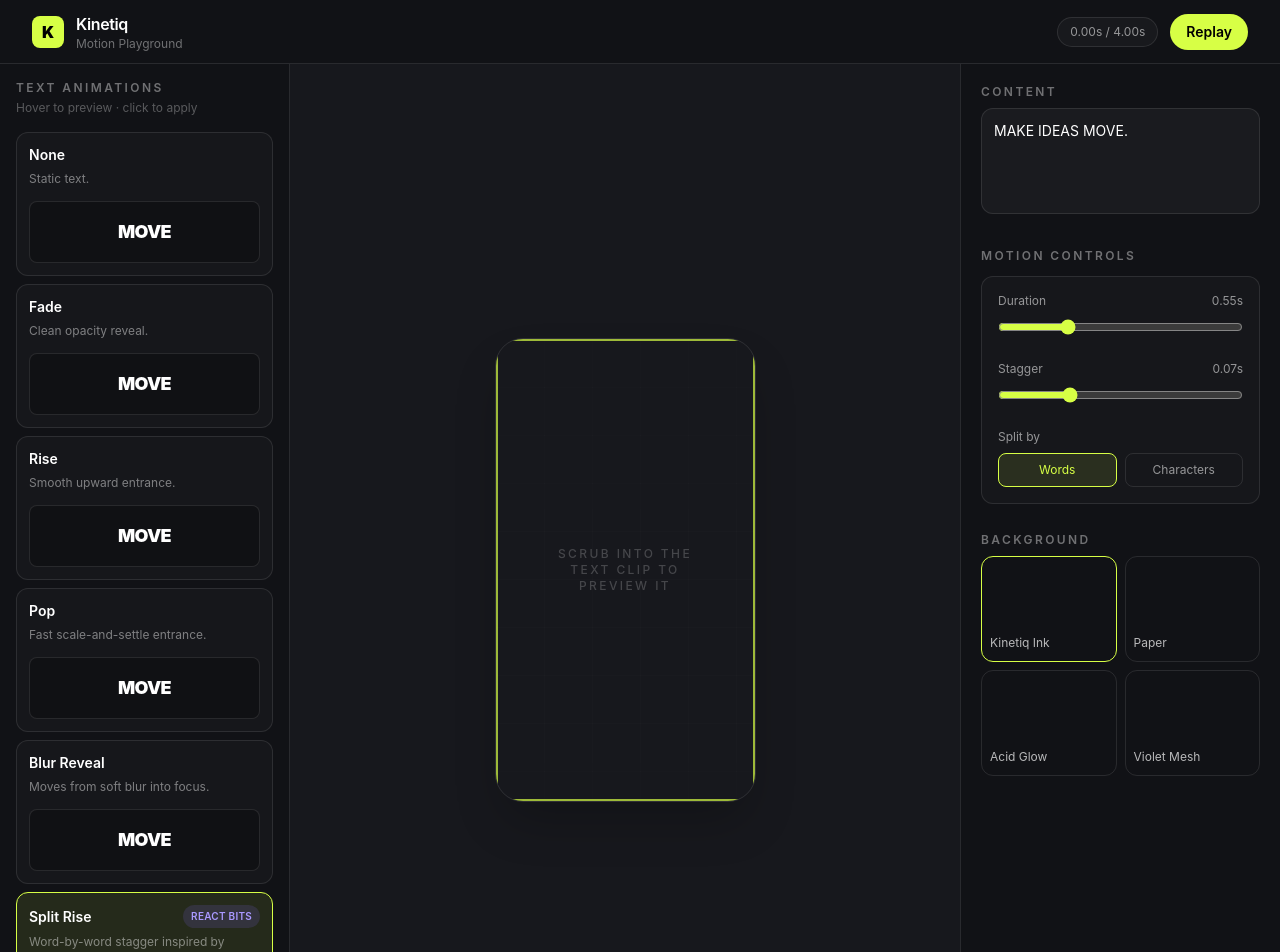
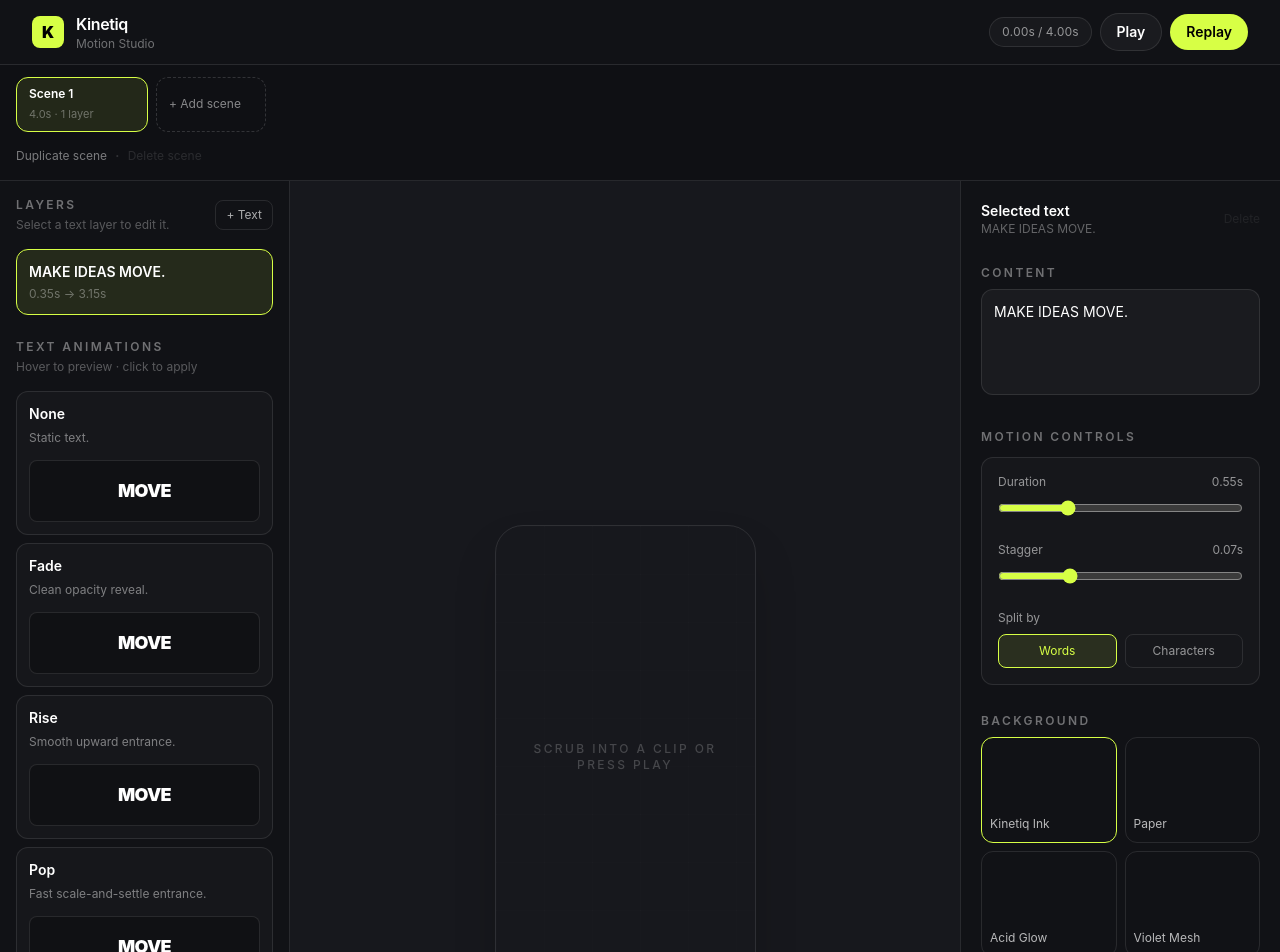
Before and after one commit to seavens3nt/kinetiq, a Next.js app: page / in a window 1280 px wide. Shown: the top 952 px of the page. Built offline with nearby package versions, Linux system fonts and the light colour scheme.

Commit message:
add playback scene strip and multiple text layers

```diff
--- a/src/components/editor/motion-playground.tsx
+++ b/src/components/editor/motion-playground.tsx
@@ -1,6 +1,6 @@
 "use client";
 
-import { useState } from "react";
+import { useEffect, useMemo, useState } from "react";
 import { AnimatedText } from "@/components/editor/animated-text";
 import { TimelineEditor } from "@/components/editor/timeline-editor";
 import { backgroundPresets, motionPresets } from "@/lib/presets";
@@ -15,6 +15,8 @@ export function MotionPlayground() {
     project,
     replayKey,
     currentTime,
+    isPlaying,
+    activeSceneIndex,
     selectedElementId,
     setHeadline,
     setMotionPreset,
@@ -22,32 +24,95 @@ export function MotionPlayground() {
     setMotionStagger,
     setSplitBy,
     setBackgroundPreset,
+    setCurrentTime,
+    setPlaying,
+    togglePlayback,
+    setActiveScene,
+    addScene,
+    duplicateScene,
+    deleteScene,
+    addTextElement,
+    deleteSelectedElement,
     setSelectedElement,
     replay,
   } = useEditorStore();
 
-  const scene = project.scenes[0];
-  const headline = scene.elements[0];
+  const scene = project.scenes[activeSceneIndex];
+  const selectedElement =
+    scene.elements.find((element) => element.id === selectedElementId) ?? scene.elements[0];
   const background = backgroundPresets.find((item) => item.id === scene.backgroundPresetId)!;
-  const activePresetId = previewPresetId ?? headline.motionPresetId;
+
+  useEffect(() => {
+    if (!isPlaying) return;
+
+    let previous = performance.now();
+    let frame = 0;
+
+    const step = (now: number) => {
+      const deltaSeconds = (now - previous) / 1000;
+      previous = now;
+      const state = useEditorStore.getState();
+      const activeScene = state.project.scenes[state.activeSceneIndex];
+      const nextTime = state.currentTime + deltaSeconds;
+
+      if (nextTime >= activeScene.durationInSeconds) {
+        state.setCurrentTime(activeScene.durationInSeconds);
+        state.setPlaying(false);
+        return;
+      }
+
+      state.setCurrentTime(nextTime);
+      frame = requestAnimationFrame(step);
+    };
+
+    frame = requestAnimationFrame(step);
+    return () => cancelAnimationFrame(frame);
+  }, [isPlaying, setCurrentTime, setPlaying]);
+
+  useEffect(() => {
+    const handleKeyDown = (event: KeyboardEvent) => {
+      const target = event.target as HTMLElement | null;
+      if (target?.tagName === "INPUT" || target?.tagName === "TEXTAREA") return;
+      if (event.code === "Space") {
+        event.preventDefault();
+        togglePlayback();
+      }
+    };
+    window.addEventListener("keydown", handleKeyDown);
+    return () => window.removeEventListener("keydown", handleKeyDown);
+  }, [togglePlayback]);
+
+  const visibleElements = useMemo(
+    () =>
+      scene.elements.filter(
+        (element) => currentTime >= element.startTime && currentTime <= element.startTime + element.duration,
+      ),
+    [scene.elements, currentTime],
+  );
+
+  const activePresetId = previewPresetId ?? selectedElement.motionPresetId;
   const activeReplayKey = replayKey + previewKey;
-  const headlineVisible =
-    currentTime >= headline.startTime && currentTime <= headline.startTime + headline.duration;
 
   return (
     <main className="min-h-screen bg-[#111216] text-white">
-      <header className="flex h-16 items-center justify-between border-b border-white/10 px-5 lg:px-8">
+      <header className="flex min-h-16 items-center justify-between border-b border-white/10 px-5 py-3 lg:px-8">
         <div className="flex items-center gap-3">
           <div className="grid h-8 w-8 place-items-center rounded-lg bg-[#d7ff45] font-black text-black">K</div>
           <div>
             <div className="font-semibold tracking-tight">Kinetiq</div>
-            <div className="text-xs text-white/40">Motion Playground</div>
+            <div className="text-xs text-white/40">Motion Studio</div>
           </div>
         </div>
-        <div className="flex items-center gap-3">
-          <div className="rounded-full border border-white/10 bg-white/[0.03] px-3 py-1.5 text-xs text-white/55">
+        <div className="flex items-center gap-2">
+          <div className="hidden rounded-full border border-white/10 bg-white/[0.03] px-3 py-1.5 text-xs tabular-nums text-white/55 sm:block">
             {currentTime.toFixed(2)}s / {scene.durationInSeconds.toFixed(2)}s
           </div>
+          <button
+            onClick={togglePlayback}
+            className="rounded-full border border-white/10 bg-white/[0.04] px-4 py-2 text-sm font-semibold transition hover:bg-white/[0.08]"
+          >
+            {isPlaying ? "Pause" : "Play"}
+          </button>
           <button
             onClick={replay}
             className="rounded-full bg-[#d7ff45] px-4 py-2 text-sm font-semibold text-black transition hover:scale-[1.02]"
@@ -57,9 +122,79 @@ export function MotionPlayground() {
         </div>
       </header>
 
-      <div className="flex min-h-[calc(100vh-4rem)] flex-col">
+      <div className="border-b border-white/10 bg-[#0f1014] px-4 py-3">
+        <div className="flex gap-2 overflow-x-auto pb-1">
+          {project.scenes.map((item, index) => (
+            <button
+              key={item.id}
+              onClick={() => setActiveScene(index)}
+              className={`min-w-[132px] rounded-xl border px-3 py-2 text-left transition ${
+                activeSceneIndex === index
+                  ? "border-[#d7ff45] bg-[#d7ff45]/10"
+                  : "border-white/10 bg-white/[0.025] hover:bg-white/[0.05]"
+              }`}
+            >
+              <div className="text-xs font-semibold">{item.name}</div>
+              <div className="mt-1 text-[11px] text-white/35">
+                {item.durationInSeconds.toFixed(1)}s · {item.elements.length} layer{item.elements.length === 1 ? "" : "s"}
+              </div>
+            </button>
+          ))}
+          <button
+            onClick={addScene}
+            className="min-w-[110px] rounded-xl border border-dashed border-white/15 px-3 py-2 text-left text-xs text-white/50 transition hover:border-[#d7ff45]/50 hover:text-[#d7ff45]"
+          >
+            + Add scene
+          </button>
+        </div>
+        <div className="mt-2 flex gap-2">
+          <button onClick={duplicateScene} className="text-xs text-white/45 hover:text-white">Duplicate scene</button>
+          <span className="text-white/15">·</span>
+          <button
+            onClick={deleteScene}
+            disabled={project.scenes.length === 1}
+            className="text-xs text-white/45 hover:text-red-300 disabled:cursor-not-allowed disabled:opacity-25"
+          >
+            Delete scene
+          </button>
+        </div>
+      </div>
+
+      <div className="flex min-h-[calc(100vh-8.75rem)] flex-col">
         <section className="grid min-h-0 flex-1 lg:grid-cols-[290px_1fr_320px]">
           <aside className="overflow-y-auto border-r border-white/10 p-4">
+            <div className="mb-4 flex items-center justify-between">
+              <div>
+                <p className="text-xs font-semibold uppercase tracking-[0.2em] text-white/40">Layers</p>
+                <p className="mt-1 text-xs text-white/30">Select a text layer to edit it.</p>
+              </div>
+              <button
+                onClick={addTextElement}
+                className="rounded-lg border border-white/10 px-2.5 py-1.5 text-xs text-white/65 hover:border-[#d7ff45]/50 hover:text-[#d7ff45]"
+              >
+                + Text
+              </button>
+            </div>
+
+            <div className="mb-6 space-y-2">
+              {scene.elements.map((element) => (
+                <button
+                  key={element.id}
+                  onClick={() => setSelectedElement(element.id)}
+                  className={`w-full rounded-xl border p-3 text-left ${
+                    selectedElementId === element.id
+                      ? "border-[#d7ff45] bg-[#d7ff45]/10"
+                      : "border-white/10 bg-white/[0.025] hover:bg-white/[0.05]"
+                  }`}
+                >
+                  <div className="truncate text-sm font-semibold">{element.content}</div>
+                  <div className="mt-1 text-xs text-white/35">
+                    {element.startTime.toFixed(2)}s → {(element.startTime + element.duration).toFixed(2)}s
+                  </div>
+                </button>
+              ))}
+            </div>
+
             <div className="mb-4">
               <p className="text-xs font-semibold uppercase tracking-[0.2em] text-white/40">Text animations</p>
               <p className="mt-1 text-xs text-white/30">Hover to preview · click to apply</p>
@@ -81,7 +216,7 @@ export function MotionPlayground() {
                   onBlur={() => setPreviewPresetId(null)}
                   onClick={() => setMotionPreset(preset.id)}
                   className={`group w-full rounded-xl border p-3 text-left transition ${
-                    headline.motionPresetId === preset.id
+                    selectedElement.motionPresetId === preset.id
                       ? "border-[#d7ff45] bg-[#d7ff45]/10"
                       : "border-white/10 bg-white/[0.025] hover:border-white/20 hover:bg-white/[0.055]"
                   }`}
@@ -99,7 +234,7 @@ export function MotionPlayground() {
                     <AnimatedText
                       text="MOVE"
                       presetId={preset.id}
-                      motionSettings={{ ...headline.motionSettings, splitBy: "characters" }}
+                      motionSettings={{ ...selectedElement.motionSettings, splitBy: "characters" }}
                       replayKey={previewPresetId === preset.id ? previewKey : 0}
                       compact
                     />
@@ -114,35 +249,59 @@ export function MotionPlayground() {
               className={`relative aspect-[9/16] h-[58vh] max-h-[680px] min-h-[420px] overflow-hidden rounded-[28px] border border-white/10 shadow-2xl ${background.className}`}
             >
               <div className="absolute inset-0 bg-[linear-gradient(rgba(255,255,255,0.035)_1px,transparent_1px),linear-gradient(90deg,rgba(255,255,255,0.035)_1px,transparent_1px)] bg-[size:48px_48px] opacity-30" />
-              <button
-                type="button"
-                onClick={() => setSelectedElement(headline.id)}
-                className={`relative flex h-full w-full items-center justify-center px-12 text-[#f7f7f4] outline-none ${
-                  selectedElementId === headline.id ? "ring-2 ring-inset ring-[#d7ff45]/70" : ""
-                }`}
-              >
-                {headlineVisible ? (
-                  <AnimatedText
-                    text={headline.content}
-                    presetId={activePresetId}
-                    motionSettings={headline.motionSettings}
-                    replayKey={activeReplayKey}
-                  />
-                ) : (
-                  <div className="text-center text-xs font-medium uppercase tracking-[0.2em] text-white/20">
-                    Scrub into the text clip to preview it
+              <div className="relative h-full w-full text-[#f7f7f4]">
+                {visibleElements.length === 0 && (
+                  <div className="absolute inset-0 grid place-items-center px-8 text-center text-xs font-medium uppercase tracking-[0.2em] text-white/20">
+                    Scrub into a clip or press Play
                   </div>
                 )}
-              </button>
+
+                {visibleElements.map((element, index) => {
+                  const isSelected = selectedElementId === element.id;
+                  const localReplayKey = activeReplayKey + Math.round(element.startTime * 100) + index;
+                  return (
+                    <button
+                      key={element.id}
+                      type="button"
+                      onClick={() => setSelectedElement(element.id)}
+                      className={`absolute left-1/2 top-1/2 flex w-[82%] -translate-x-1/2 items-center justify-center rounded-2xl px-4 py-2 outline-none ${
+                        isSelected ? "ring-2 ring-[#d7ff45]/70" : ""
+                      }`}
+                      style={{ transform: `translate(-50%, calc(-50% + ${index * 110 - (visibleElements.length - 1) * 55}px))` }}
+                    >
+                      <AnimatedText
+                        text={element.content}
+                        presetId={isSelected ? activePresetId : element.motionPresetId}
+                        motionSettings={element.motionSettings}
+                        replayKey={localReplayKey}
+                      />
+                    </button>
+                  );
+                })}
+              </div>
             </div>
           </div>
 
           <aside className="overflow-y-auto border-l border-white/10 p-5">
             <div className="space-y-7">
+              <div className="flex items-center justify-between">
+                <div>
+                  <div className="text-sm font-semibold">Selected text</div>
+                  <div className="text-xs text-white/35">{selectedElement.content}</div>
+                </div>
+                <button
+                  onClick={deleteSelectedElement}
+                  disabled={scene.elements.length === 1}
+                  className="text-xs text-white/35 hover:text-red-300 disabled:cursor-not-allowed disabled:opacity-20"
+                >
+                  Delete
+                </button>
+              </div>
+
               <div>
                 <label className="mb-2 block text-xs font-semibold uppercase tracking-[0.2em] text-white/40">Content</label>
                 <textarea
-                  value={headline.content}
+                  value={selectedElement.content}
                   onChange={(event) => setHeadline(event.target.value)}
                   rows={4}
                   className="w-full resize-none rounded-xl border border-white/10 bg-white/[0.04] p-3 text-sm outline-none transition focus:border-[#d7ff45]/70"
@@ -155,14 +314,14 @@ export function MotionPlayground() {
                   <div>
                     <div className="mb-2 flex justify-between text-xs text-white/55">
                       <span>Duration</span>
-                      <span>{headline.motionSettings.duration.toFixed(2)}s</span>
+                      <span>{selectedElement.motionSettings.duration.toFixed(2)}s</span>
                     </div>
                     <input
                       type="range"
                       min="0.2"
                       max="1.5"
                       step="0.05"
-                      value={headline.motionSettings.duration}
+                      value={selectedElement.motionSettings.duration}
                       onChange={(event) => setMotionDuration(Number(event.target.value))}
                       className="w-full accent-[#d7ff45]"
                     />
@@ -171,14 +330,14 @@ export function MotionPlayground() {
                   <div>
                     <div className="mb-2 flex justify-between text-xs text-white/55">
                       <span>Stagger</span>
-                      <span>{headline.motionSettings.stagger.toFixed(2)}s</span>
+                      <span>{selectedElement.motionSettings.stagger.toFixed(2)}s</span>
                     </div>
                     <input
                       type="range"
                       min="0"
                       max="0.25"
                       step="0.01"
-                      value={headline.motionSettings.stagger}
+                      value={selectedElement.motionSettings.stagger}
                       onChange={(event) => setMotionStagger(Number(event.target.value))}
                       className="w-full accent-[#d7ff45]"
                     />
@@ -192,7 +351,7 @@ export function MotionPlayground() {
                           key={value}
                           onClick={() => setSplitBy(value)}
                           className={`rounded-lg border px-3 py-2 text-xs capitalize transition ${
-                            headline.motionSettings.splitBy === value
+                            selectedElement.motionSettings.splitBy === value
                               ? "border-[#d7ff45] bg-[#d7ff45]/10 text-[#d7ff45]"
                               : "border-white/10 text-white/55 hover:bg-white/[0.04]"
                           }`}
```
